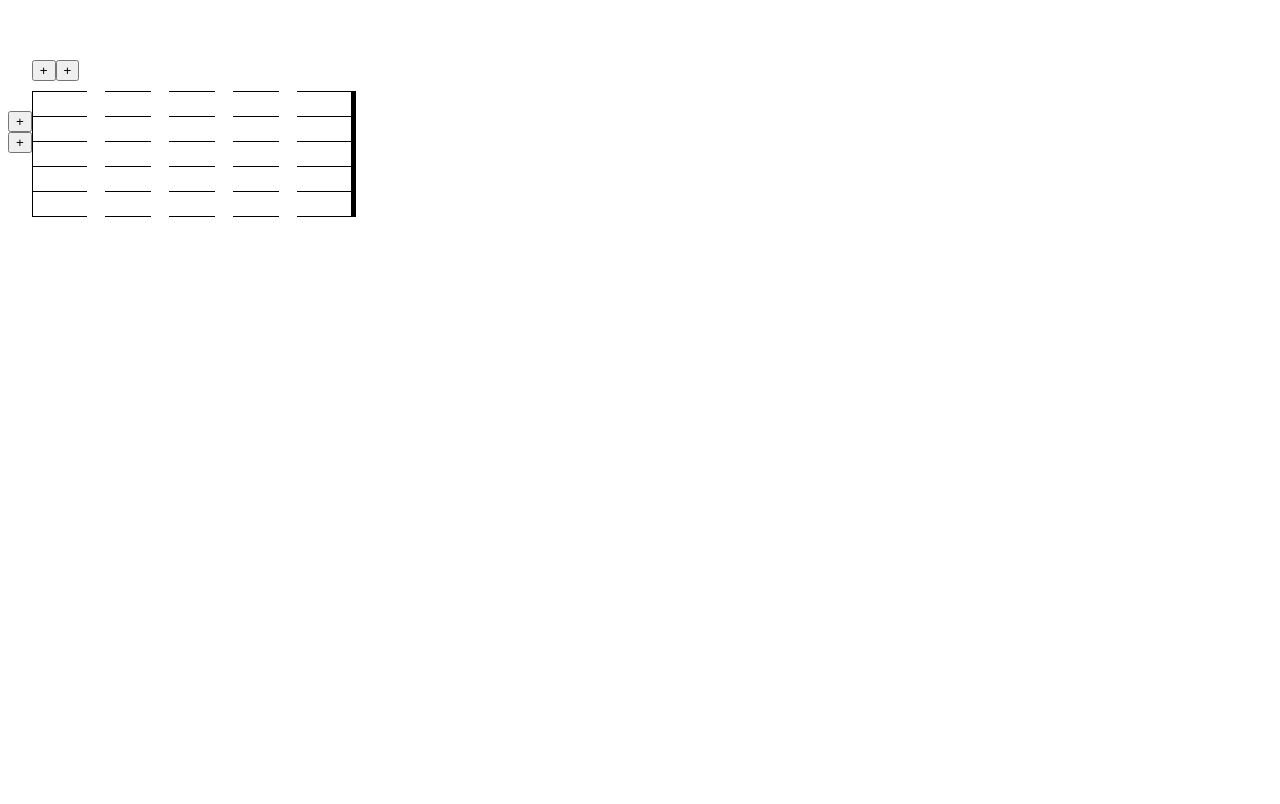
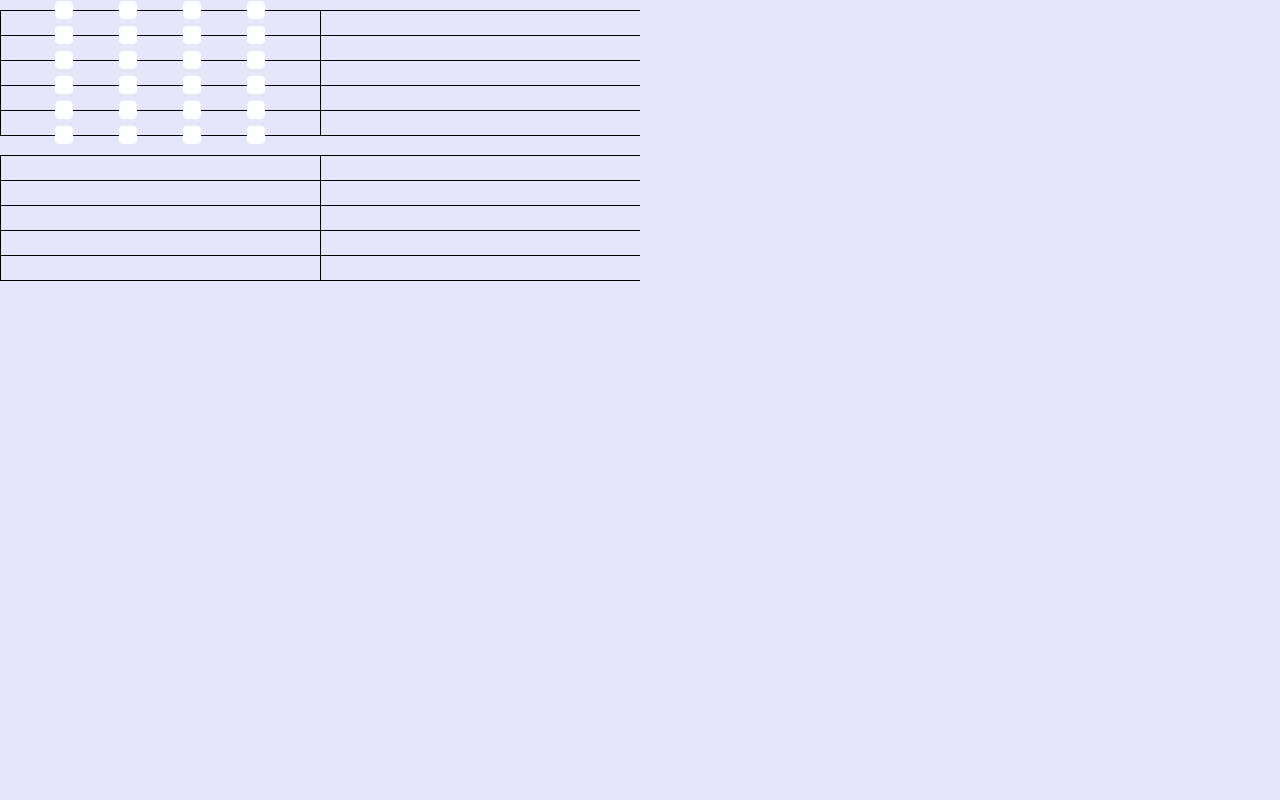
Before and after one commit to benjamin-warner/FabulousTabulous, a Vue app: page / in a window 1280 px wide. Built offline with nearby package versions, Linux system fonts and the light colour scheme.

Commit message:
Replacing nested divs with svg groups

```diff
--- a/src/App.vue
+++ b/src/App.vue
@@ -46,15 +46,15 @@ export default {
 </script>
 
 <style>
-#app {
-  font-family: 'Avenir', Helvetica, Arial, sans-serif;
-  -webkit-font-smoothing: antialiased;
-  -moz-osx-font-smoothing: grayscale;
-  color: #2c3e50;
-  margin-top: 60px;
+html{
+  height: 100%;
 }
-
-h1 {
-  font-size: 36pt;
+body{
+  min-height: 100%;
+  margin: 0;
+}
+#app{
+  height: 100vh;
+  width: 100%;
 }
 </style>
--- a/src/editor/Editor.vue
+++ b/src/editor/Editor.vue
@@ -21,12 +21,12 @@ export default {
     this.loadTab({
       tuning: ['e', 'B', 'G', 'D', 'A', 'E'],
       tab: {
-        sections: ['0']
+        sections: ['0','0']
       },
       sections: {
         '0': {
           id: '0',
-          bars: ['0']
+          bars: ['0', '0']
         }
       },
       bars: {
@@ -130,15 +130,7 @@ export default {
 </script>
 
 <style>
-#app {
-  font-family: "Avenir", Helvetica, Arial, sans-serif;
-  -webkit-font-smoothing: antialiased;
-  -moz-osx-font-smoothing: grayscale;
-  color: #2c3e50;
-  margin-top: 60px;
-}
-
-h1 {
-  font-size: 36pt;
+#editor{
+  height: 100%
 }
 </style>
--- a/src/editor/components/Bar.vue
+++ b/src/editor/components/Bar.vue
@@ -1,12 +1,7 @@
 <template>
-  <svg width="320" height="145">
-    <rect x="0" y="10" width="1" height="125" style="fill: black"/>
-    <g v-for="(string, stringIndex) in tuning" :key="string">
-      <rect x="0" :y="stringIndex*25+10" width="320" height="1" style="fill: black"/>
-    </g>
+  <g>
     <BeatComponent v-for="(beat, beatIndex) in beatsOfBar(id)" :key="beatIndex" :id="beat.id" :xIndex="beatIndex"/>
-    <rect x="319" y="10" width="1" height="125" style="fill: black"/>
-  </svg>
+  </g>
 </template>
 
 <script>
@@ -19,13 +14,12 @@ export default {
     BeatComponent
   },
   props: {
-    id: String,
+    id: String
   },
   computed: {
     ...mapGetters('editor', [
       'beatsOfBar',
-      'isLastBar',
-      'tuning'
+      'isLastBar'
       ]),
   },
   data: function() {
--- a/src/editor/components/Beat.vue
+++ b/src/editor/components/Beat.vue
@@ -1,22 +1,20 @@
 <template>
   <g id="beat">
-    <g v-for="(note, yIndex) in notesOfBeat(id)" :key="yIndex" @click.exact="selectSingle(note.id)"
-    @click.ctrl.exact="selectMulti(note.id)" @click.meta.exact="selectMulti(note.id)"
-      @mouseover="$event.target.classList.add('hovered')" @mouseout="$event.target.classList.remove('hovered')">
-      <rect :x="64*xIndex+64-9" :y="25*yIndex+10 -9" width="18" height="18" rx="5" ry="5" fill="white"
-      v-bind:class="{ selected: isNoteSelected(note.id) }"/>
-      <text :x="64*xIndex+64" :y="25*yIndex+10" class="tab-text" alignment-baseline="middle">
-        {{ note.note }}
-      </text>
+    <g v-for="(note, index) in notesOfBeat(id)" :key="index">
+      <NoteComponent :id="note.id" :xPosition="xIndex" :yPosition="index"/>
     </g>
   </g>
 </template>
 
 <script>
-import { mapGetters, mapMutations, mapActions } from 'vuex'
+import NoteComponent from './Note.vue'
+import { mapGetters } from 'vuex'
 
 export default {
   name: 'Beat',
+  components: {
+    NoteComponent
+  },
   props: {
     id: String,
     xIndex: Number
@@ -24,81 +22,7 @@ export default {
   computed: {
     ...mapGetters('editor', [
       'notesOfBeat',
-      'note',
-      'isNoteSelected',
-      'getNoteSelectionsOfBeat'
     ])
-  },
-  created() {
-    document.addEventListener('keydown', this.onKeyPress);
-  },
-  destroyed() {
-    document.removeEventListener('keydown', this.onKeyPress);
-  },
-  methods: {
-    ...mapMutations('editor', [
-      'selectNote',
-      'deselectNote',
-      'clearNoteSelections'
-    ]),
-    ...mapActions('editor', ['queueNote']),
-    onKeyPress(evt) {
-      if(this.getNoteSelectionsOfBeat(this.id).length !== 0){
-        // 0 through 9
-        if (evt.keyCode >= 48 && evt.keyCode <= 57) {
-          evt.preventDefault();
-          let character = evt.keyCode - 48;
-          this.appendSelections(character);
-        }
-        // backspace || delete
-        if (evt.keyCode === 8 || evt.keyCode === 46) {
-          evt.preventDefault();
-          this.backspaceSelections();
-        }
-        // escape
-        if (evt.keyCode === 27) {
-          evt.preventDefault();
-          this.clearNoteSelections();
-        }
-      }
-    },
-    selectSingle(id) {
-      this.clearNoteSelections();
-      this.selectNote(id);
-    },
-    selectMulti(id) {
-      if(this.isNoteSelected(id)){
-        this.deselectNote(id)
-      } else {
-        this.selectNote(id);
-      }
-    },
-    appendSelections(character) {
-      let notes = this.getNoteSelectionsOfBeat(this.id)
-      for(let id of notes){
-        let currentNote = this.note(id).note;
-        this.queueNote({
-          mutation: 'replaceNote',
-          payload: {
-            id: id,
-            value: currentNote.length < 2 ? currentNote + character : currentNote
-          }
-        });
-      }
-    },
-    backspaceSelections(){
-      let notes = this.getNoteSelectionsOfBeat(this.id)
-      for(let id of notes){
-        let currentNote = this.note(id).note;
-        this.queueNote({
-          mutation: 'replaceNote',
-          payload: {
-            id: id,
-            value: currentNote.length > 0 ? currentNote.slice(0, -1) : currentNote
-          }
-        });
-      }
-    }
   }
 };
 </script>
@@ -118,17 +42,4 @@ export default {
   -ms-user-select: none;
   user-select: none;
 }
-
-.selected {
-  fill: aqua;
-}
-
-.empty {
-  fill-opacity: 0;
-}
-
-.hovered {
-  fill: aqua;
-  fill-opacity: 1;
-}
 </style>
--- /dev/null
+++ b/src/editor/components/Note.vue
@@ -0,0 +1,118 @@
+<template>
+  <g id="note" @click.exact="selectSingle(id)"
+    @click.ctrl.exact="selectMulti(id)" @click.meta.exact="selectMulti(id)"
+      @mouseover="$event.target.classList.add('hovered')" @mouseout="$event.target.classList.remove('hovered')">
+    <rect :x="rectPosition.x" :y="rectPosition.y" width="18" height="18" rx="5" ry="5" fill="white"
+    v-bind:class="{ selected: isNoteSelected(id) }"/>
+    <text :x="textPosition.x" :y="textPosition.y" class="tab-text" alignment-baseline="middle">
+      {{ note(id).note }}
+    </text>
+  </g>
+</template>
+
+<script>
+import { mapGetters, mapMutations, mapActions } from 'vuex'
+
+export default {
+  name: 'note',
+  props: {
+    id: String,
+    xPosition: Number,
+    yPosition: Number
+  },
+  created() {
+    document.addEventListener('keydown', this.onKeyPress);
+  },
+  destroyed() {
+    document.removeEventListener('keydown', this.onKeyPress);
+  },
+  computed: {
+    ...mapGetters('editor', [
+      'note',
+      'isNoteSelected'
+    ]),
+    rectPosition(){
+      return { x: 64*this.xPosition+64-9, y: 25*this.yPosition+10 -9 }
+    },
+    textPosition(){
+      return { x: 64*this.xPosition+64, y: 25*this.yPosition+10 }
+    }
+  },
+  methods: {
+    ...mapMutations('editor', [
+      'selectNote',
+      'deselectNote',
+      'clearNoteSelections'
+    ]),
+    ...mapActions('editor', ['queueNote']),
+    onKeyPress(evt) {
+      if(this.isNoteSelected(this.id)){
+        // 0 through 9
+        if (evt.key >= 0 && evt.key <= 9) {
+          evt.preventDefault();
+          this.appendSelections(evt.key);
+        }
+        // backspace || delete
+        if (evt.keyCode === 8 || evt.keyCode === 46) {
+          evt.preventDefault();
+          this.backspaceSelections();
+        }
+        // escape
+        if (evt.keyCode === 27) {
+          evt.preventDefault();
+          this.clearNoteSelections();
+        }
+      }
+    },
+    selectSingle(id) {
+      this.clearNoteSelections();
+      this.selectNote(id);
+    },
+    selectMulti(id) {
+      if(this.isNoteSelected(id)){
+        this.deselectNote(id)
+      } else {
+        this.selectNote(id);
+      }
+    },
+    appendSelections(number) {
+      let currentNote = this.note(this.id).note;
+      this.queueNote({  });
+    },
+    backspaceSelections(){
+      let currentNote = this.note(this.id).note;
+      this.queueNote({  });
+    }
+  }
+};
+</script>
+
+<style scoped>
+.tab-text {
+  font-family: "Roboto Mono";
+  font-size: 10pt;
+  font-weight: bold;
+  pointer-events: none;
+  text-anchor: middle;
+  fill: black;
+
+  -webkit-touch-callout: none;
+  -webkit-user-select: none;
+  -moz-user-select: none;
+  -ms-user-select: none;
+  user-select: none;
+}
+
+.selected {
+  fill: aqua;
+}
+
+.empty {
+  fill-opacity: 0;
+}
+
+.hovered {
+  fill: aqua;
+  fill-opacity: 1;
+}
+</style>
--- a/src/editor/components/Section.vue
+++ b/src/editor/components/Section.vue
@@ -1,17 +1,13 @@
 <template>
-  <div id="section" class="-block">
-    <div class="section-block" v-for="(bar, barKey) in barsOfSection(id)" :key="barKey">
-      <div id="bar-control">
-        <Button v-on:click="queueAddBar({parentId: id, index: barKey})">+</Button>
-        <Button v-if="sectionCount > 1 || barCountOfSection(id) > 1" v-on:click="handleDeletion(bar.id)">X</Button>
-        <Button v-on:click="queueAddBar({parentId: id, index: barKey+1})">+</Button>
-      </div>
-      <BarComponent :id="bar.id" class="section-block" />
-      <svg v-if="isLastBar(bar.id)" width="4" height="145" class="section-block" >
-        <rect x="0" y="10" width="4" height="126" style="fill: black"/>
-      </svg>
-    </div>
-  </div>
+  <g id="section" class="-block">
+    <g v-for="(string, stringIndex) in tuning" :key="string">
+      <rect x="0" :y="index*145+stringIndex*25+10" :width="barCountOfSection(id)*320" height="1" style="fill: black"/>
+    </g>
+    <g class="section-block" v-for="(bar, barKey) in barsOfSection(id)" :key="barKey">
+      <BarComponent :id="bar.id" class="section-block" :index="barKey"/>
+      <rect :x="barKey*320" :y="index*145+10" height="125" width="1"/>
+    </g>
+  </g>
 </template>
 
 <script>
@@ -21,7 +17,8 @@ import { mapGetters, mapActions } from 'vuex'
 export default {
   name: 'Section',
   props: {
-    id: String
+    id: String,
+    index: Number
   },
   components: {
     BarComponent
@@ -31,7 +28,9 @@ export default {
      'barsOfSection',
      'barCountOfSection',
      'sectionCount',
-     'isLastBar'
+     'sectionIndex',
+     'isLastBar',
+     'tuning'
     ]),
   },
   methods: {
--- a/src/editor/components/Tab.vue
+++ b/src/editor/components/Tab.vue
@@ -1,20 +1,10 @@
 <template>
-  <div class="tab">
-    <div v-for="(section, sectionIndex) in sections" :key="sectionIndex">
-      <div class="tab-block">
-        <div>
-          <button v-on:click="queueAddSection(sectionIndex)">+</button>
-        </div>
-        <div>
-          <button v-if="sectionCount > 1" v-on:click="queueRemoveSection(section.id)">x</button>
-        </div>
-        <div>
-          <button v-on:click="queueAddSection(sectionIndex+1)">+</button>
-        </div>
-      </div>
-      <SectionComponent class="tab-block" :id="section.id"/>
-    </div>
-  </div>
+  <svg id="tab">
+    <rect width="100%" height="100%" fill="lavender"/>
+    <g v-for="(section, sectionIndex) in sections" :key="sectionIndex">
+      <SectionComponent class="tab-block" :id="section.id" :index="sectionIndex"/>
+    </g>
+  </svg>
 </template>
 
 <script>
@@ -44,7 +34,10 @@ export default {
 
 <!-- Add "scoped" attribute to limit CSS to this component only -->
 <style scoped>
-
+#tab{
+  width: 100%;
+  height: 100%;
+}
 .tab-block{
   display: inline-block;
 }
--- a/src/store/modules/tab.js
+++ b/src/store/modules/tab.js
@@ -9,6 +9,9 @@ const getters = {
   },
   sections: (state) => {
     return state.tab.sections.map(sectionId => state.sections[sectionId]);
+  },
+  sectionIndex: (state) => (id) => {
+    return state.tab.sections.indexOf(id);
   },
   sectionCount: (state) => {
     return state.tab.sections.length;
```
Also changed, not shown: src/store/modules/editor.js (line endings or trailing spaces).
